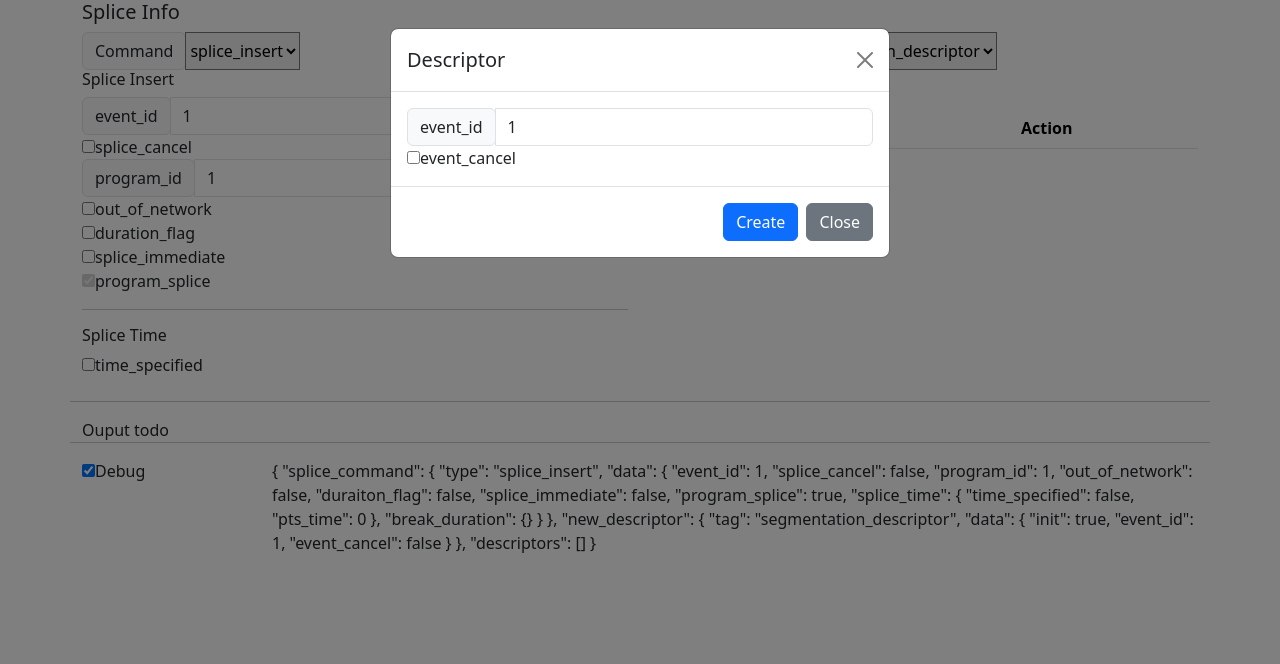
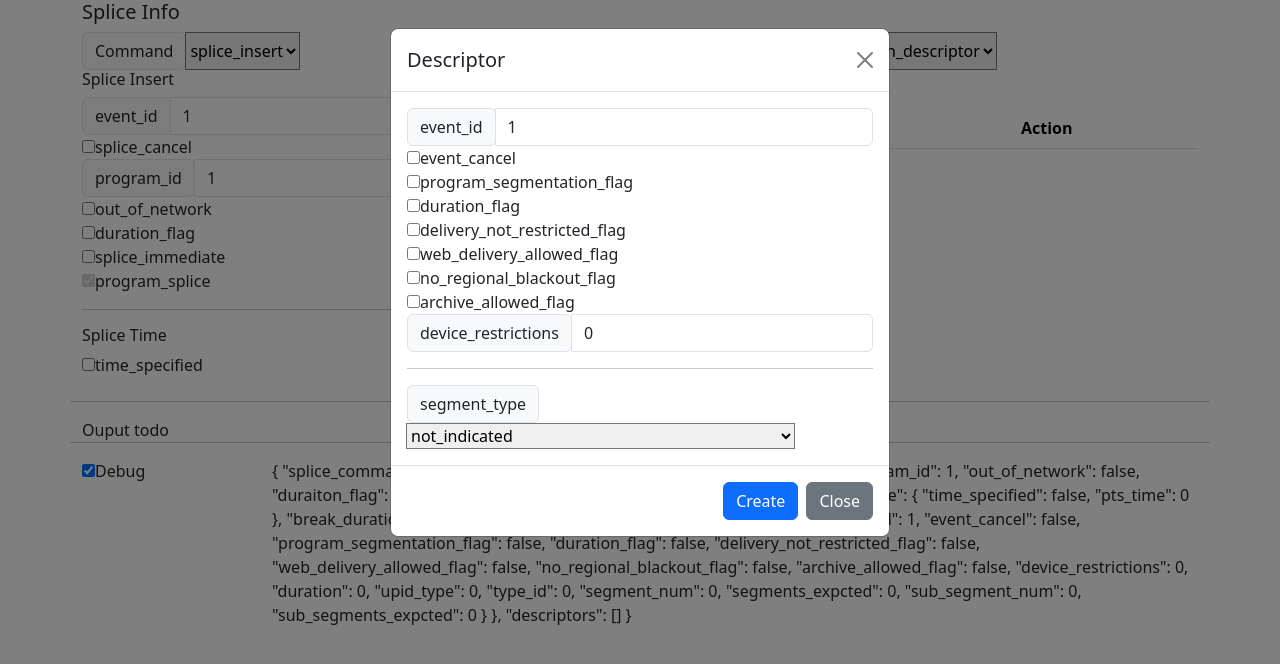
Before and after one commit to hlitpxu/scte35_generator, a Vue app: page / in a window 1280 px wide. Both pictures are taken after a click on the button "Add". Shown: the top 664 px of the page. Built offline with nearby package versions, Linux system fonts and the light colour scheme.

Commit message:
support segmentation descriptor gui.

```diff
--- a/src/components/break_duration.vue
+++ b/src/components/break_duration.vue
@@ -1,7 +1,7 @@
 <template>
     <hr />
     <h6>Break Duration</h6>
-    <div class="cuscom-control custom-checkbox">
+    <div class="custom-control custom-checkbox">
         <input type="checkbox" class="custom-control-input" v-model="value.auto_return" />
         <label class="custom-control-label">auto_return</label>
     </div>
--- a/src/components/seg_descriptor.vue
+++ b/src/components/seg_descriptor.vue
@@ -1,3 +1,83 @@
+<script setup>
+const SEGMENTATION_TYPES = {
+    NOT_INDICATED: "not_indicated",
+    CONTENT_IDENTIFICATION: "content_identification",
+    PROGRAM_START: "program_start",
+    PROGRAM_END: "program_end",
+    PROGRAM_EARLY_TERMINATION: "program_early_termination",
+    PROGRAM_BREAKAWAY: "program_breakaway",
+    PROGRAM_RESUMPTION: "program_resumption",
+    PROGRAM_RUNOVER_PLANNED: "program_runover_planned",
+    PROGRAM_RUNOVER_UNPLANNED: "program_runover_unplanned",
+    PROGRAM_OVERLAP_START: "program_overlap_start",
+    PROGRAM_BLACKOUT_OVERRIDE: "program_blackout_override",
+    PROGRAM_START_IN_PROGRESS: "program_start_in_progress",
+    CHAPTER_START: "chapter_start",
+    CHAPTER_END: "chapter_end",
+    BREAK_START: "break_start",
+    BREAK_END: "break_end",
+    OPENING_CREDIT_START: "opening_credit_start",
+    OPENING_CREDIT_END: "opening_credit_end",
+    CLOSING_CREDIT_START: "closing_credit_start",
+    CLOSING_CREDIT_END: "closing_credit_end",
+    PROVIDER_ADVERTISEMENT_START: "provider_advertisement_start",
+    PROVIDER_ADVERTISEMENT_END: "provider_advertisement_end",
+    DISTRIBUTOR_ADVERTISEMENT_START: "distributor_advertisement_start",
+    DISTRIBUTOR_ADVERTISEMENT_END: "distributor_advertisement_end",
+    PROVIDER_PLACEMENT_OPPORTUNITY_START: "provider_placement_opportunity_start",
+    PROVIDER_PLACEMENT_OPPORTUNITY_END: "provider_placement_opportunity_end",
+    DISTRIBUTOR_PLACEMENT_OPPORTUNITY_START: "distributor_placement_opportunity_start",
+    DISTRIBUTOR_PLACEMENT_OPPORTUNITY_END: "distributor_placement_opportunity_end",
+    PROVIDER_OVERLAY_PLACEMENT_OPPORTUNITY_START: "provider_overlay_placement_opportunity_start",
+    PROVIDER_OVERLAY_PLACEMENT_OPPORTUNITY_END: "provider_overlay_placement_opportunity_end",
+    DISTRIBUTOR_OVERLAY_PLACEMENT_OPPORTUNITY_START: "distributor_overlay_placement_opportunity_start",
+    DISTRIBUTOR_OVERLAY_PLACEMENT_OPPORTUNITY_END: "distributor_overlay_placement_opportunity_end",
+    UNSCHEDULED_EVENT_START: "unscheduled_event_start",
+    UNSCHEDULED_EVENT_END: "unscheduled_event_end",
+    NETWORK_START: "network_start",
+    NETWORK_END: "network_end",
+};
+
+const SEGMENTATION_TYPES_VAL = {
+    NOT_INDICATED: 0x00,
+    CONTENT_IDENTIFICATION: 0x01,
+    PROGRAM_START: 0x10,
+    PROGRAM_END: 0x11,
+    PROGRAM_EARLY_TERMINATION: 0x12,
+    PROGRAM_BREAKAWAY: 0x13,
+    PROGRAM_RESUMPTION: 0x14,
+    PROGRAM_RUNOVER_PLANNED: 0x15,
+    PROGRAM_RUNOVER_UNPLANNED: 0x16,
+    PROGRAM_OVERLAP_START: 0x17,
+    PROGRAM_BLACKOUT_OVERRIDE: 0x18,
+    PROGRAM_START_IN_PROGRESS: 0x19,
+    CHAPTER_START: 0x20,
+    CHAPTER_END: 0x21,
+    BREAK_START: 0x22,
+    BREAK_END: 0x23,
+    OPENING_CREDIT_START: 0x24,
+    OPENING_CREDIT_END: 0x25,
+    CLOSING_CREDIT_START: 0x26,
+    CLOSING_CREDIT_END: 0x27,
+    PROVIDER_ADVERTISEMENT_START: 0x30,
+    PROVIDER_ADVERTISEMENT_END: 0x31,
+    DISTRIBUTOR_ADVERTISEMENT_START: 0x32,
+    DISTRIBUTOR_ADVERTISEMENT_END: 0x33,
+    PROVIDER_PLACEMENT_OPPORTUNITY_START: 0x34,
+    PROVIDER_PLACEMENT_OPPORTUNITY_END: 0x35,
+    DISTRIBUTOR_PLACEMENT_OPPORTUNITY_START: 0x36,
+    DISTRIBUTOR_PLACEMENT_OPPORTUNITY_END: 0x37,
+    PROVIDER_OVERLAY_PLACEMENT_OPPORTUNITY_START: 0x38,
+    PROVIDER_OVERLAY_PLACEMENT_OPPORTUNITY_END: 0x39,
+    DISTRIBUTOR_OVERLAY_PLACEMENT_OPPORTUNITY_START: 0x3A,
+    DISTRIBUTOR_OVERLAY_PLACEMENT_OPPORTUNITY_END: 0x3B,
+    UNSCHEDULED_EVENT_START: 0x40,
+    UNSCHEDULED_EVENT_END: 0x41,
+    NETWORK_START: 0x50,
+    NETWORK_END: 0x51,
+};
+</script>
+
 <template>
     <div class="input-group">
         <div class="input-group-prepend">
@@ -5,9 +85,76 @@
         </div>
         <input type="number" class="form-control" v-model="value.event_id" />
     </div>
-    <div class="cuscom-control custom-checkbox">
+    <div class="custom-control custom-checkbox">
         <input type="checkbox" class="custom-control-input" v-model="value.event_cancel" />
         <label class="custom-control-label">event_cancel</label>
+    </div>
+
+    <div v-show="!value.event_cancel">
+        <div class="custom-control custom-checkbox">
+            <input type="checkbox" class="custom-control-input" v-model="value.program_segmentation_flag" />
+            <label class="custom-control-label">program_segmentation_flag</label>
+        </div>
+
+        <div class="custom-control custom-checkbox">
+            <input type="checkbox" class="custom-control-input" v-model="value.duration_flag" />
+            <label class="custom-control-label">duration_flag</label>
+        </div>
+
+        <div class="custom-control custom-checkbox">
+            <input type="checkbox" class="custom-control-input" v-model="value.delivery_not_restricted_flag" />
+            <label class="custom-control-label">delivery_not_restricted_flag</label>
+        </div>
+
+        <div v-show="!value.delivery_not_restricted_flag">
+            <div class="custom-control custom-checkbox">
+                <input type="checkbox" class="custom-control-input" v-model="value.web_delivery_allowed_flag" />
+                <label class="custom-control-label">web_delivery_allowed_flag</label>
+            </div>
+            <div class="custom-control custom-checkbox">
+                <input type="checkbox" class="custom-control-input" v-model="value.no_regional_blackout_flag" />
+                <label class="custom-control-label">no_regional_blackout_flag</label>
+            </div>
+            <div class="custom-control custom-checkbox">
+                <input type="checkbox" class="custom-control-input" v-model="value.archive_allowed_flag" />
+                <label class="custom-control-label">archive_allowed_flag</label>
+            </div>
+            <div class="input-group">
+                <div class="input-group-prepend">
+                    <span class="input-group-text">device_restrictions</span>
+                </div>
+                <input type="number" class="form-control" v-model="value.device_restrictions" />
+            </div>
+        </div>
+
+        <div v-show="value.duration_flag">
+            <div class="input-group">
+                <div class="input-group-prepend">
+                    <span class="input-group-text">duration</span>
+                </div>
+                <input type="number" class="form-control" v-model="value.duration" />
+            </div>
+        </div>
+
+        <!--  set to 0 now
+        <div class="input-group">
+            <div class="input-group-prepend">
+                <span class="input-group-text">upid_type</span>
+            </div>
+            <input type="number" class="form-control" v-model="value.upid_type" />
+        </div> -->
+
+        <hr />
+        <div class="input-group">
+            <div class="input-group-prepend">
+                <label class="input-group-text" for="select_command">segment_type</label>
+            </div>
+            <select class="custom-select" id="select_command" v-model="value.type_id">
+                <option v-for="(type, index) in SEGMENTATION_TYPES" :key="index" :value="SEGMENTATION_TYPES_VAL[index]">
+                    {{ SEGMENTATION_TYPES[index] }}
+                </option>
+            </select>
+        </div>
     </div>
 </template>
 
@@ -25,6 +172,22 @@ export default {
                     v.init = true;
                     v.event_id = 1;
                     v.event_cancel = false;
+                    v.program_segmentation_flag = false;
+                    v.duration_flag = false;
+                    v.delivery_not_restricted_flag = false;
+                    v.web_delivery_allowed_flag = false;
+                    v.no_regional_blackout_flag = false;
+                    v.archive_allowed_flag = false;
+                    v.device_restrictions = 0;
+                    // todo: component
+                    v.duration = 0;
+                    v.upid_type = 0;
+                    // todo: upid
+                    v.type_id = 0;
+                    v.segment_num = 0;
+                    v.segments_expcted = 0;
+                    v.sub_segment_num = 0;
+                    v.sub_segments_expcted = 0;
                 }
                 return v;
             },
--- a/src/components/splice_info.vue
+++ b/src/components/splice_info.vue
@@ -7,18 +7,27 @@ const COMMAND_TYPES = {
     TIME_SIGNAL: "time_signal",
 };
 
-const DESCRIPTOR_TYPES = {
-    SEGMENTATION_DESC: "segmentation_descriptor",
+const COMMAND_TYPES_VAL = {
+    SPLICE_INSERT: 0x05,
+    TIME_SIGNAL: 0x06,
+};
+
+const DESCRIPTOR_TYPES_VAL = {
+    SEGMENTATION_DESC: 0x02,
+};
+
+const DESCRIPTOR_VAL_TO_STR = {
+    2: "segmentation_descriptor",
 }
 
 var enable_debug = ref(true);
 var splice_info = reactive({
     splice_command: {
-        type: COMMAND_TYPES.SPLICE_INSERT,
+        type: COMMAND_TYPES_VAL.SPLICE_INSERT,
         data: {},
     },
     new_descriptor: {
-        tag: DESCRIPTOR_TYPES.SEGMENTATION_DESC,
+        tag: DESCRIPTOR_TYPES_VAL.SEGMENTATION_DESC,
         data: {
             init: false,
         }
@@ -38,13 +47,13 @@ var splice_info = reactive({
                         <label class="input-group-text" for="select_command">Command</label>
                     </div>
                     <select class="custom-select" id="select_command" v-model="splice_info.splice_command.type">
-                        <option v-for="(type, index) in COMMAND_TYPES" :key="index" :value="type">
+                        <option v-for="(type, index) in COMMAND_TYPES" :key="index" :value="COMMAND_TYPES_VAL[index]">
                             {{ COMMAND_TYPES[index] }}
                         </option>
                     </select>
                 </div>
                 <!-- command content -->
-                <div v-if="splice_info.splice_command.type == COMMAND_TYPES.SPLICE_INSERT">
+                <div v-if="splice_info.splice_command.type == COMMAND_TYPES_VAL.SPLICE_INSERT">
                     <SpliceInsert v-model="splice_info.splice_command.data" />
                 </div>
             </div>
@@ -55,15 +64,16 @@ var splice_info = reactive({
                         <label class="input-group-text" for="descritor_type">Descriptor Tag</label>
                     </div>
                     <select class="custom-select" id="descritor_type" v-model="splice_info.new_descriptor.tag">
-                        <option v-for="(type, index) in DESCRIPTOR_TYPES" :key="index" :value="type">
-                            {{ DESCRIPTOR_TYPES[index] }}
+                        <option v-for="(type, index) in DESCRIPTOR_TYPES_VAL" :key="index" :value="type">
+                            {{ DESCRIPTOR_VAL_TO_STR[type] }}
                         </option>
                     </select>
                 </div>
 
                 <div>
                     <button type="button" class="btn btn-outline-primary" data-bs-toggle="modal"
-                        data-bs-target="#descriptorView" @click="splice_info.new_descriptor.data.init=false;sendDesc(splice_info.new_descriptor, true)">Add</button>
+                        data-bs-target="#descriptorView"
+                        @click="splice_info.new_descriptor.data.init = false; sendDesc(splice_info.new_descriptor, true)">Add</button>
                 </div>
 
                 <!-- decriptor display -->
@@ -80,7 +90,7 @@ var splice_info = reactive({
                                 <td>
                                     <button type="button" class="btn btn-primary" data-bs-toggle="modal"
                                         data-bs-target="#descriptorView" @click="sendDesc(splice_info.descriptors[i])">
-                                        {{ d.tag }}
+                                        {{ DESCRIPTOR_VAL_TO_STR[d.tag] }}
                                     </button>
 
                                 </td>
--- a/src/components/splice_time.vue
+++ b/src/components/splice_time.vue
@@ -1,7 +1,7 @@
 <template>
   <hr />
   <h6>Splice Time</h6>
-  <div class="cuscom-control custom-checkbox">
+  <div class="custom-control custom-checkbox">
     <input type="checkbox" class="custom-control-input" v-model="value.time_specified" />
     <label class="custom-control-label">time_specified</label>
   </div>
```
